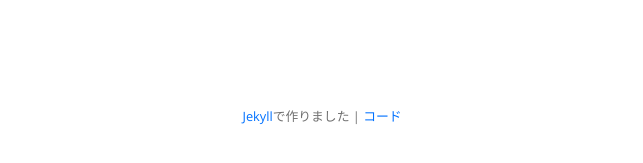
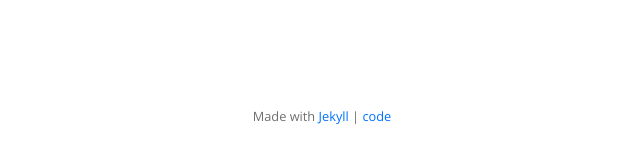
Before and after one commit to rbndickson/rbndickson.github.io, a Jekyll site: the page built from ja/index.html, in a window 1280 px wide. Shown: the part 562-725 px from the top of the page, without its empty margins (318-961 px from the left). Built offline with Jekyll 4.4.1, drawn with Linux system fonts in a browser that asks for light colours.

Commit message:
feat: Remove translation of footer
For simplicity.

```diff
--- a/_layouts/default.html
+++ b/_layouts/default.html
@@ -10,13 +10,9 @@
       {{ content }}
     </main>
     <footer lang='en' class="small-font light-font">
-      {% if page.lang == 'en' %}
-        Made with
-        <a href="https://jekyllrb.com/">Jekyll</a> |
-      {% else %}
-      <a href="https://jekyllrb.com/">Jekyll</a>で作りました |
-      {% endif %}
-      <a href="https://github.com/rbndickson/rbndickson.github.io">{{ site.t[page.lang].code }}</a>
+      Made with
+      <a href="https://jekyllrb.com/">Jekyll</a> |
+      <a href="https://github.com/rbndickson/rbndickson.github.io">code</a>
     </footer>
   </div>
 </body>
```
